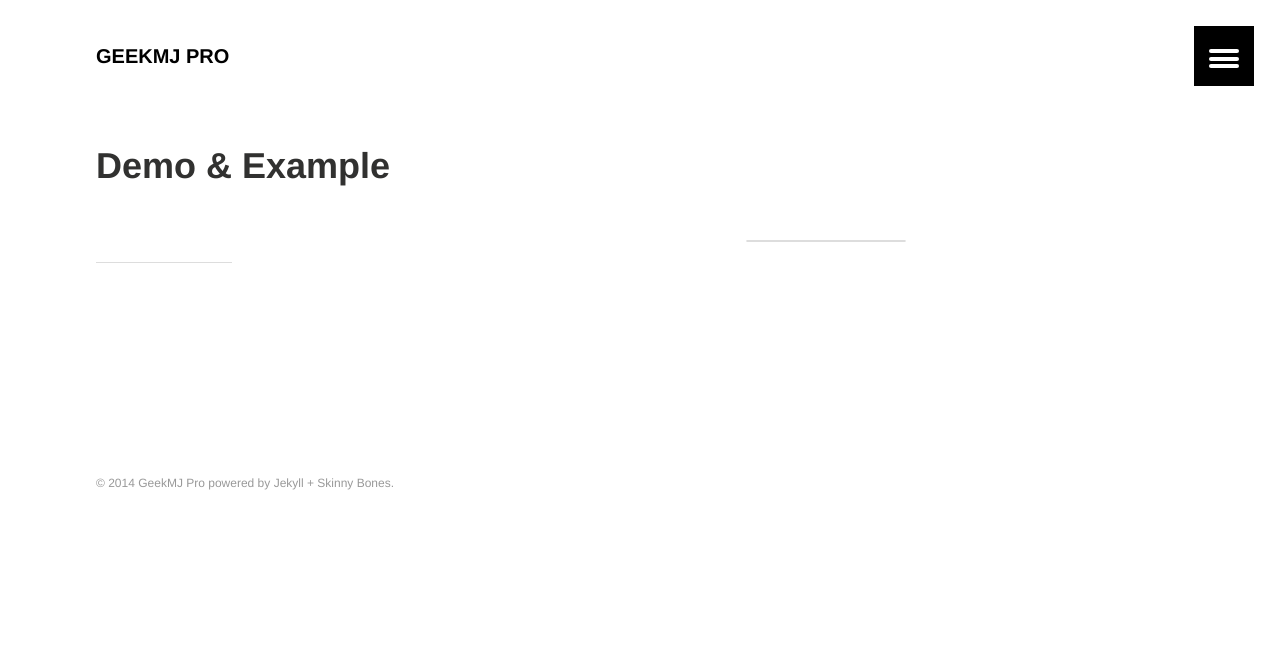
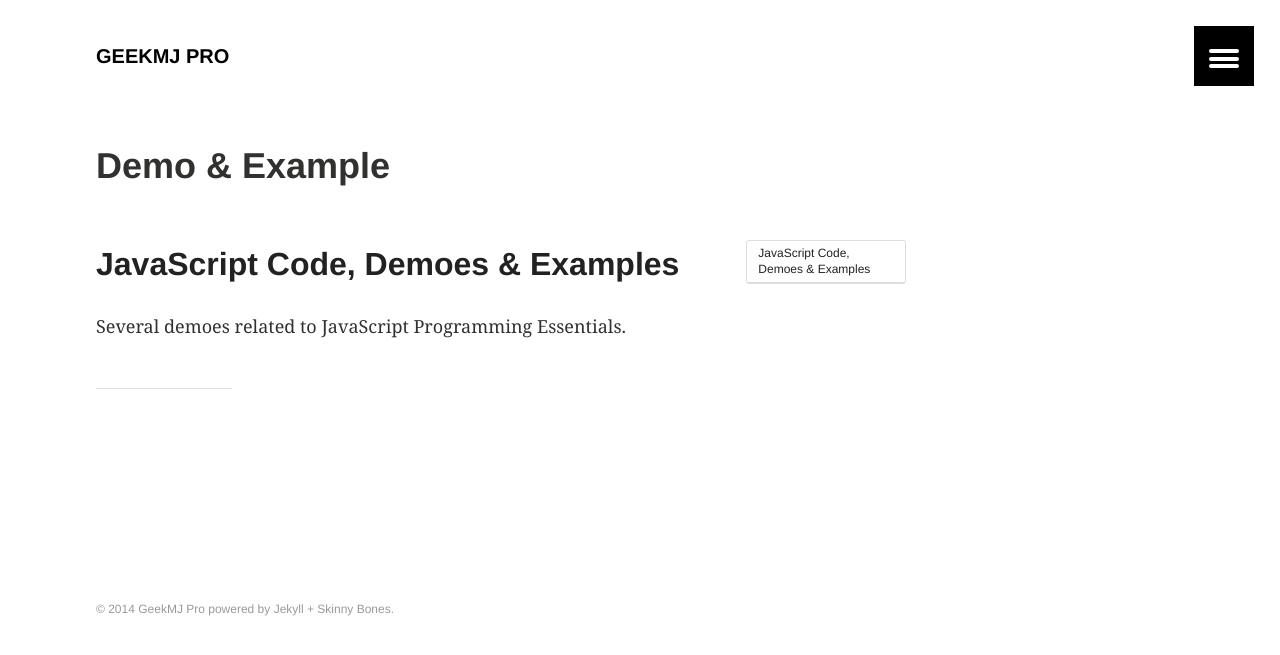
Before and after one commit to geekharsh/geekmj.github.io, a Jekyll site: the page built from demo/index.md, in a window 1280 px wide. Shown: the top 655 px of the page. Built offline with Jekyll 4.4.1, drawn with Linux system fonts in a browser that asks for light colours.

Commit message:
Updated index.md

```diff
--- a/demo/index.md
+++ b/demo/index.md
@@ -1,12 +1,16 @@
 ---
 layout: article
 title: "Demo & Example"
-modified: 2014-09-14T21:20:35+05:30
+modified: {}
 excerpt: "Code Demo & Examples related to JavaScript, HTML 5 & CSS."
 image:
-  feature:
-  teaser:
-  thumb:
+  feature: null
+  teaser: null
+  thumb: null
 share: false
 toc: true
+published: true
 ---
+
+## [JavaScript Code, Demoes & Examples](http://pro.geekmj.in/demo/javascript/ "JavaScript Code, Demoes & Examples")
+Several demoes related to JavaScript Programming Essentials.
```
